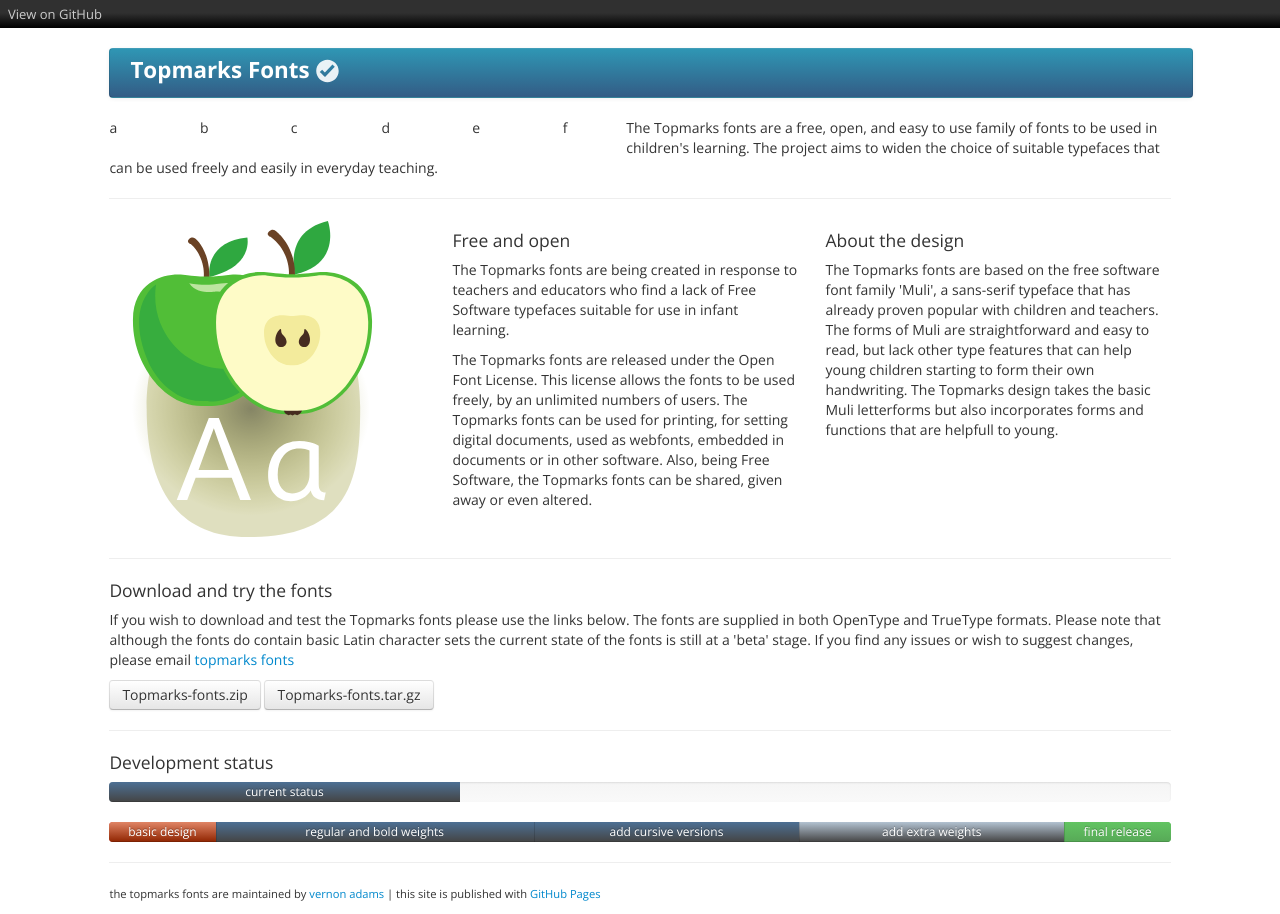
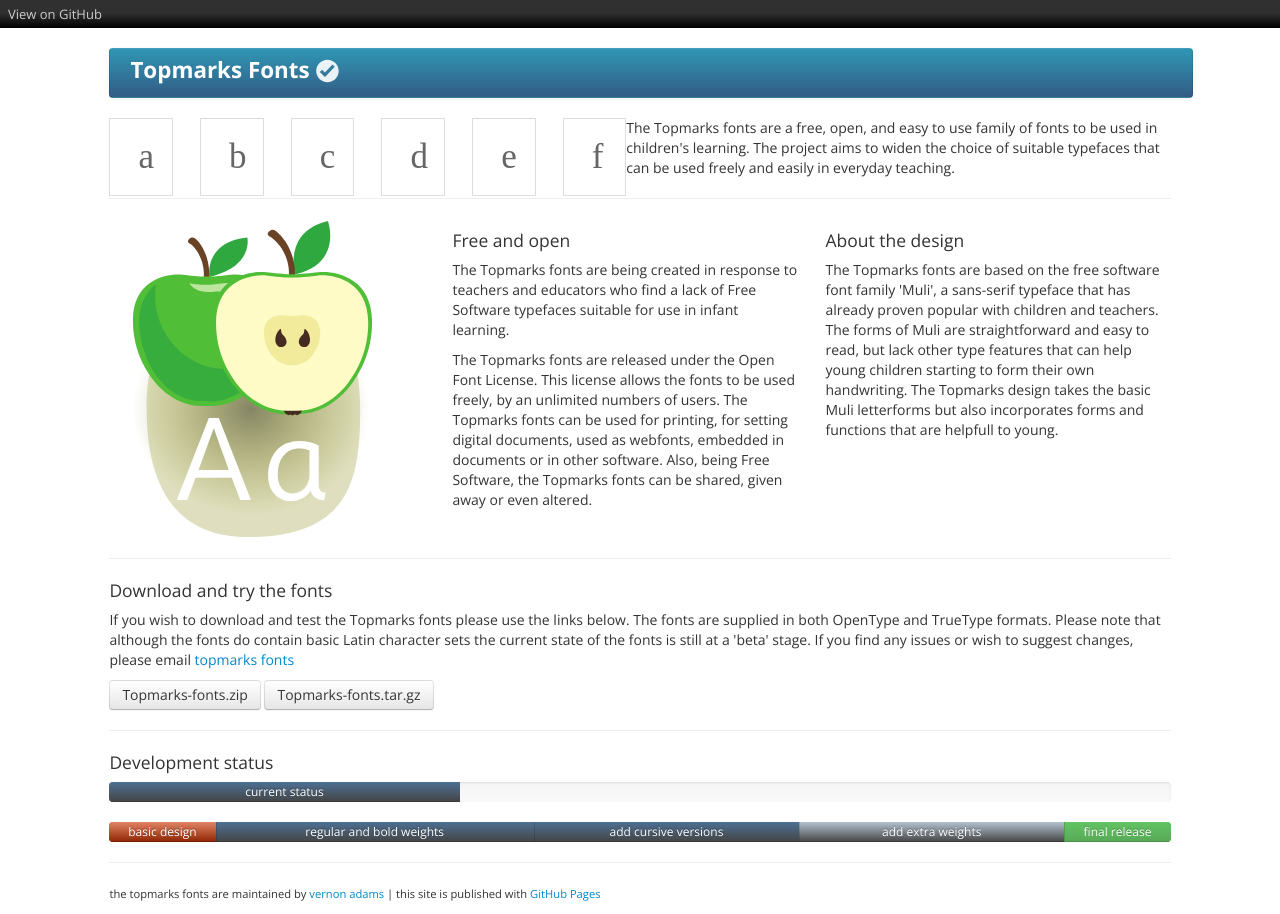
Before and after one commit to vernnobile/topmarks, a Jekyll site: the page built from index.html, in a window 1280 px wide. Built offline with Jekyll 4.4.1, drawn with Linux system fonts in a browser that asks for light colours; some web fonts are replaced.

Commit message:
Update stylesheet.css

```diff
--- a/stylesheets/stylesheet.css
+++ b/stylesheets/stylesheet.css
@@ -1,4 +1,4 @@
-body table td {
+.specimen {
 font-family: 'topmarksbook';
 color:#666;
 font-size:2.5em;
```
